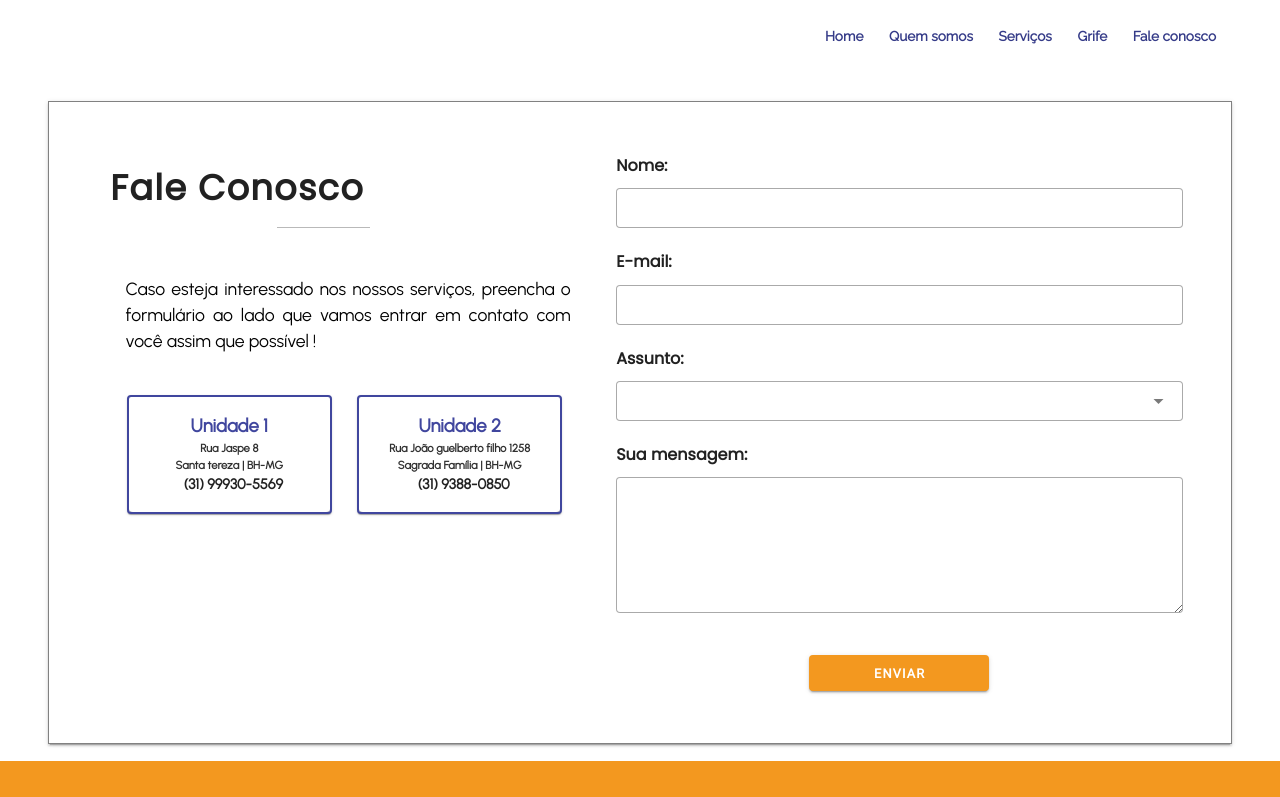
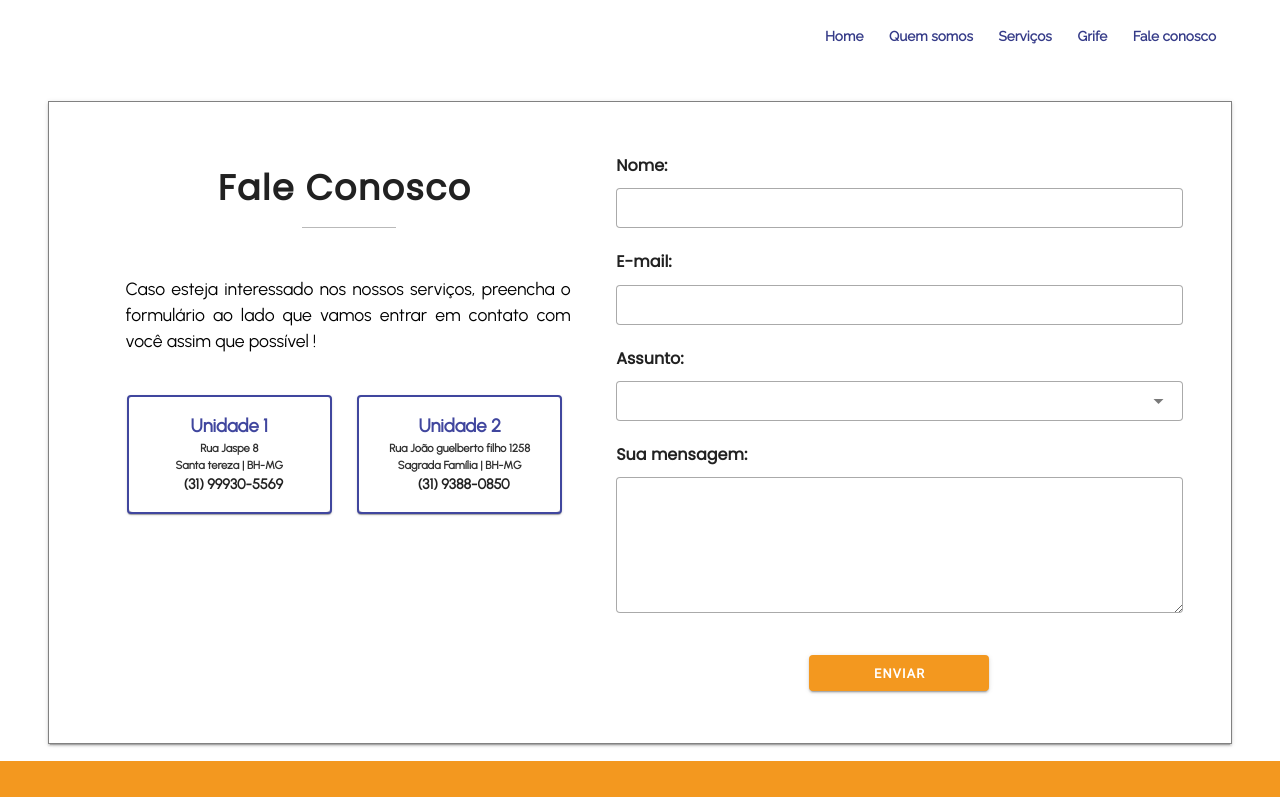
Before and after one commit to thiagoms00/pet-port, a Vue app: page /contato in a window 1280 px wide. Shown: the top 797 px of the page. Built offline with nearby package versions, Linux system fonts and the light colour scheme.

Commit message:
Update ContactBody.vue

```diff
--- a/src/components/ContactBody.vue
+++ b/src/components/ContactBody.vue
@@ -195,9 +195,13 @@ export default {
 .text-fale {
     font-family: 'Poppins-Regular';
     font-weight: 600;
-    font-size: 3.5rem;
+    font-size: 3rem;
     margin-top: 1vh;
     letter-spacing: 0.1vw;
+    margin-left: 25% !important;
+    margin-right: 25% !important;
+    text-align: center;
+
 }
 
 .text-desc {
@@ -248,7 +252,7 @@ export default {
 .custom-divider {
     border-bottom: 1px solid rgba(82, 82, 82, 0.403);
     width: 20%;
-    margin-left: 13vw;
+    margin-left: 15vw;
     margin-top: 1.5vh;
 }
 
@@ -315,6 +319,8 @@ export default {
 
     .text-fale {
         font-size: 2.2rem !important;
+        margin-left: 20% !important;
+        margin-right: 20% !important;
     }
 
     .text-desc {
```
